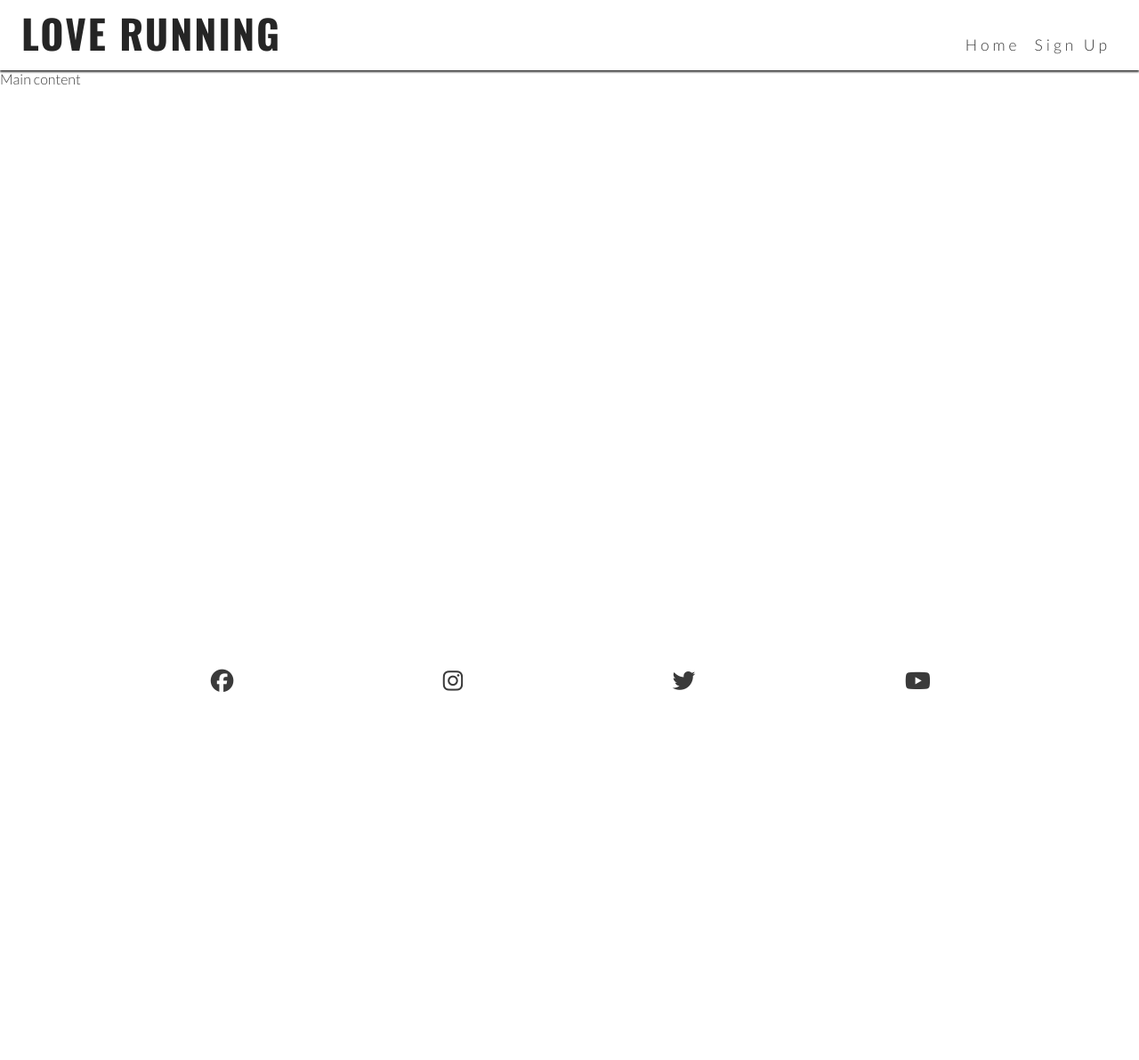
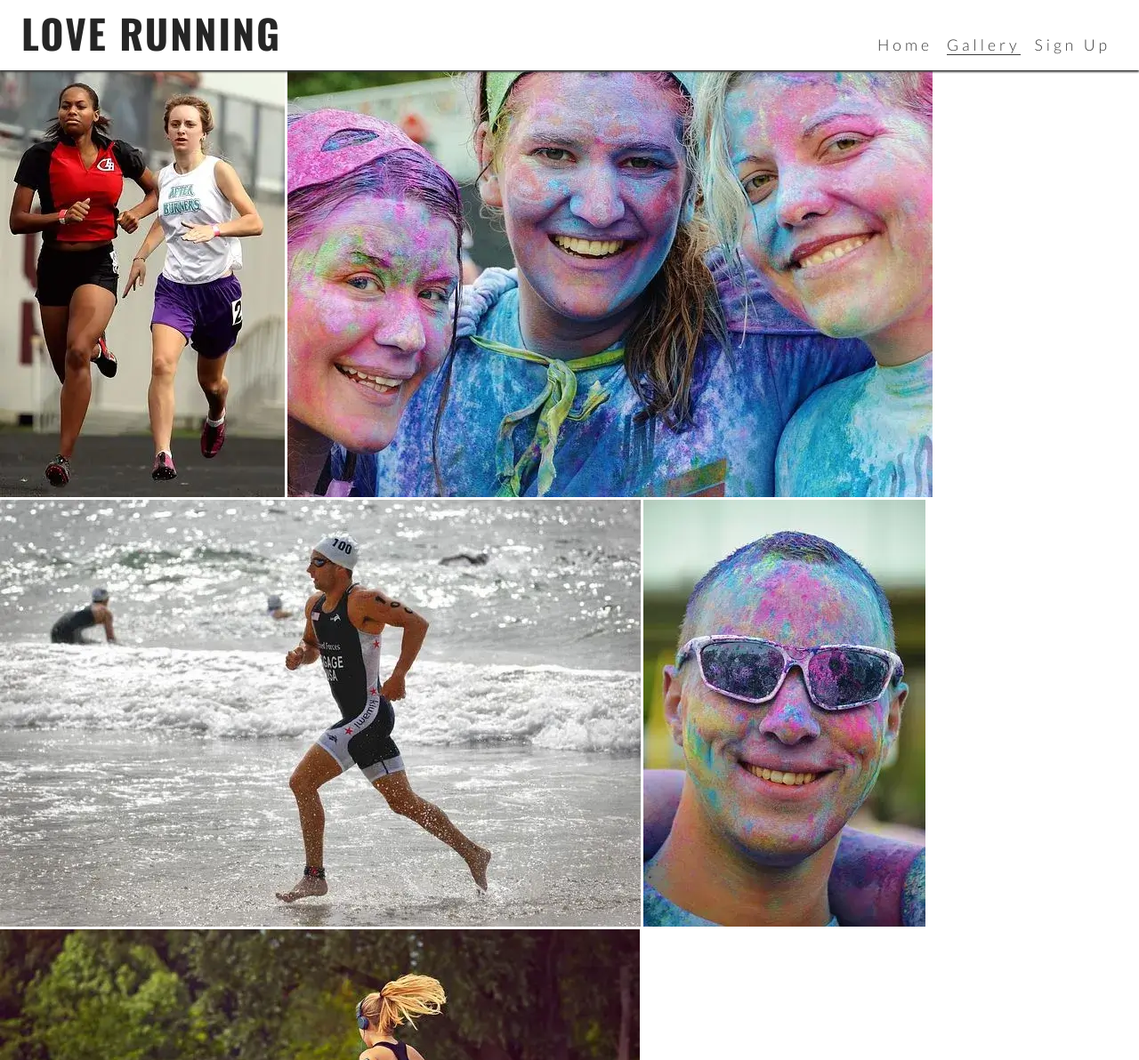
Before and after one commit to ValentinoFarias/love-running, a plain HTML site: page gallery.html in a window 1280 px wide. Shown: the top 1192 px of the page at 89% size. Before the commit the page ends 800 px from the top, so only its background shows below. Drawn offline with nearby package versions, Linux system fonts and the light colour scheme.

Commit message:
Images to gallery

```diff
--- a/gallery.html
+++ b/gallery.html
@@ -48,14 +48,28 @@
       <nav>
         <ul id="menu">
          <li><a href="index.html" >Home</a></li>
-          <li><a href="gallery.html" class="active>Gallery</a></li>
+          <li><a href="gallery.html" class="active">Gallery</a></li>
           <li><a href="signup.html">Sign Up</a></li>
         </ul>
       </nav>
     </header>
 
     <!-- Main content -->
-    <main>Main content</main>
+    <main>
+      <section id="gallery">
+        <div id="photos">
+          <img src="assets/images/athletes.webp" alt="2 runners jogging in the park" />
+          <img src="assets/images/girls.webp" alt="Three girls at charity paint running festival">
+<img src="assets/images/runner3.webp" alt="Solo male runner jogging on beach">
+<img src="assets/images/man.webp" alt="Man at charity paint running festival">
+<img src="assets/images/runner1.webp" alt="Solo female runner jogging through Phoenix Park">
+<img src="assets/images/runner2.webp" alt="Runners competing in marathon">
+<img src="assets/images/runner4.webp" alt="Solo female runner jogging on beach">
+<img src="assets/images/running_gang.webp" alt="Large group of runners taking part in a marathon on a rainy day">
+<img src="assets/images/mud-run.webp" alt="Two women runners taking a muddy selfie after the Mud Runners championship">
+        </div>
+      </section>
+    </main>
 
     <!-- Footer -->
     <footer>
```
Also changed, not shown: assets/images/athletes.webp (added), assets/images/girls.webp (added), assets/images/man.webp (added), assets/images/mud-run.webp (added), assets/images/runner1.webp (added), assets/images/runner2.webp (added), assets/images/runner3.webp (added), assets/images/runner4.webp (added), assets/images/running_gang.webp (added).
